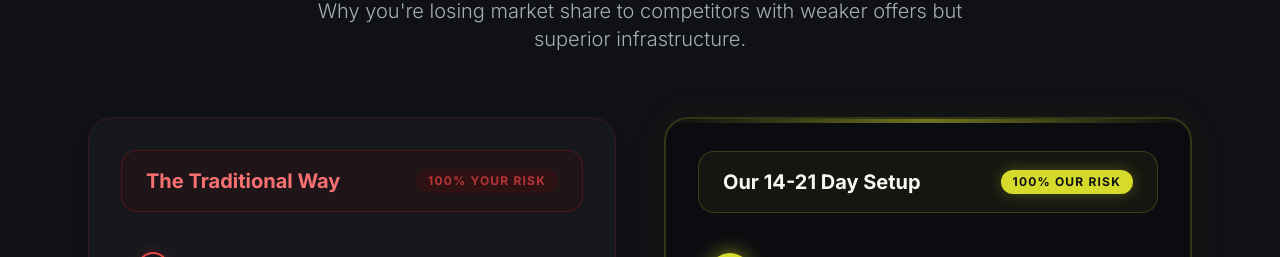
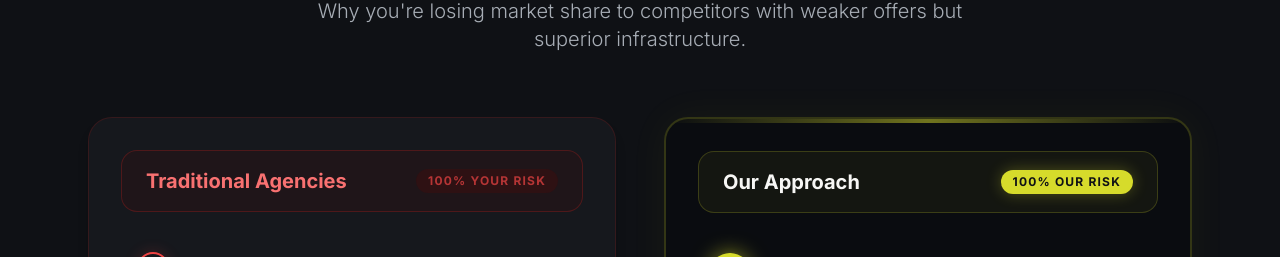
Before and after one commit to Operzy/demand-dynasty-vsl, a React (Vite) app: page / in a window 1280 px wide. Shown: the part 7687-7944 px from the top of the page. Built offline with nearby package versions, Linux system fonts and the light colour scheme; a web font is replaced by a local one.

Commit message:
Update headers in TaleOfTwo component

```diff
--- a/src/components/TaleOfTwo.jsx
+++ b/src/components/TaleOfTwo.jsx
@@ -62,7 +62,7 @@ const TaleOfTwo = () => {
         {/* LEFT COLUMN: The Traditional Way */}
         <div className="bg-[#16181D] rounded-3xl p-8 border border-red-900/30 shadow-lg relative flex flex-col">
           <div className="flex flex-col sm:flex-row sm:justify-between items-start sm:items-center gap-2 bg-red-950/20 px-6 py-4 rounded-2xl border border-red-900/50 mb-10">
-            <h3 className="text-xl font-bold text-red-400">The Traditional Way</h3>
+            <h3 className="text-xl font-bold text-red-400">Traditional Agencies</h3>
             <span className="text-xs font-bold uppercase tracking-widest text-red-500/70 bg-red-950/40 px-3 py-1 rounded-full">100% Your Risk</span>
           </div>
 
@@ -119,7 +119,7 @@ const TaleOfTwo = () => {
           <div className="absolute top-0 right-0 w-full h-1 bg-gradient-to-r from-transparent via-brand-accent/50 to-transparent"></div>
 
           <div className="flex flex-col sm:flex-row sm:justify-between items-start sm:items-center gap-2 bg-brand-accent/5 px-6 py-4 rounded-2xl border border-brand-accent/20 mb-10 relative z-10">
-            <h3 className="text-xl font-bold text-brand-light">Our 14-21 Day Setup</h3>
+            <h3 className="text-xl font-bold text-brand-light">Our Approach</h3>
             <span className="text-xs font-bold uppercase tracking-widest text-brand-dark bg-brand-accent px-3 py-1 rounded-full shadow-[0_0_15px_rgba(214,219,43,0.3)]">100% Our Risk</span>
           </div>
 
```
